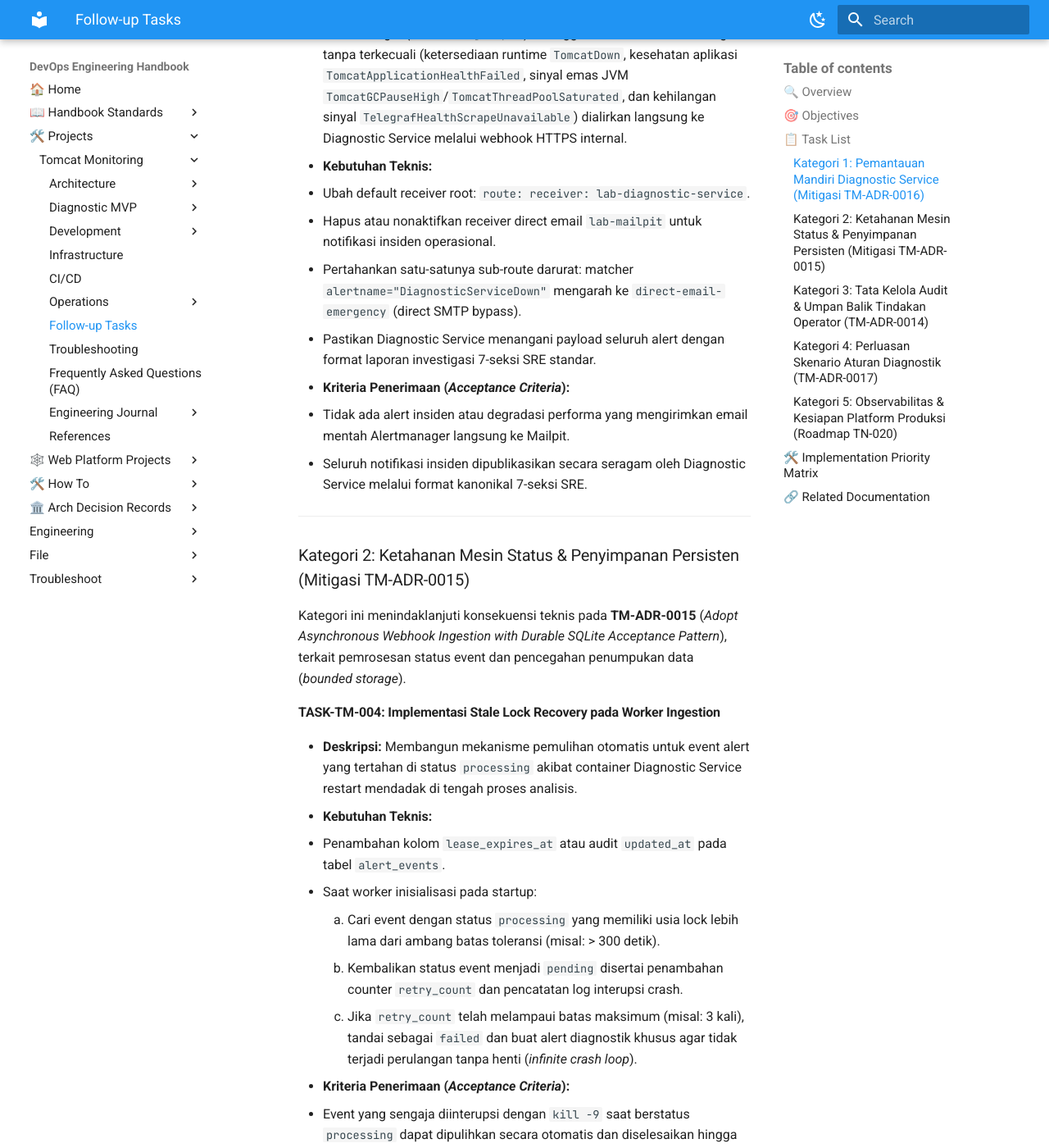
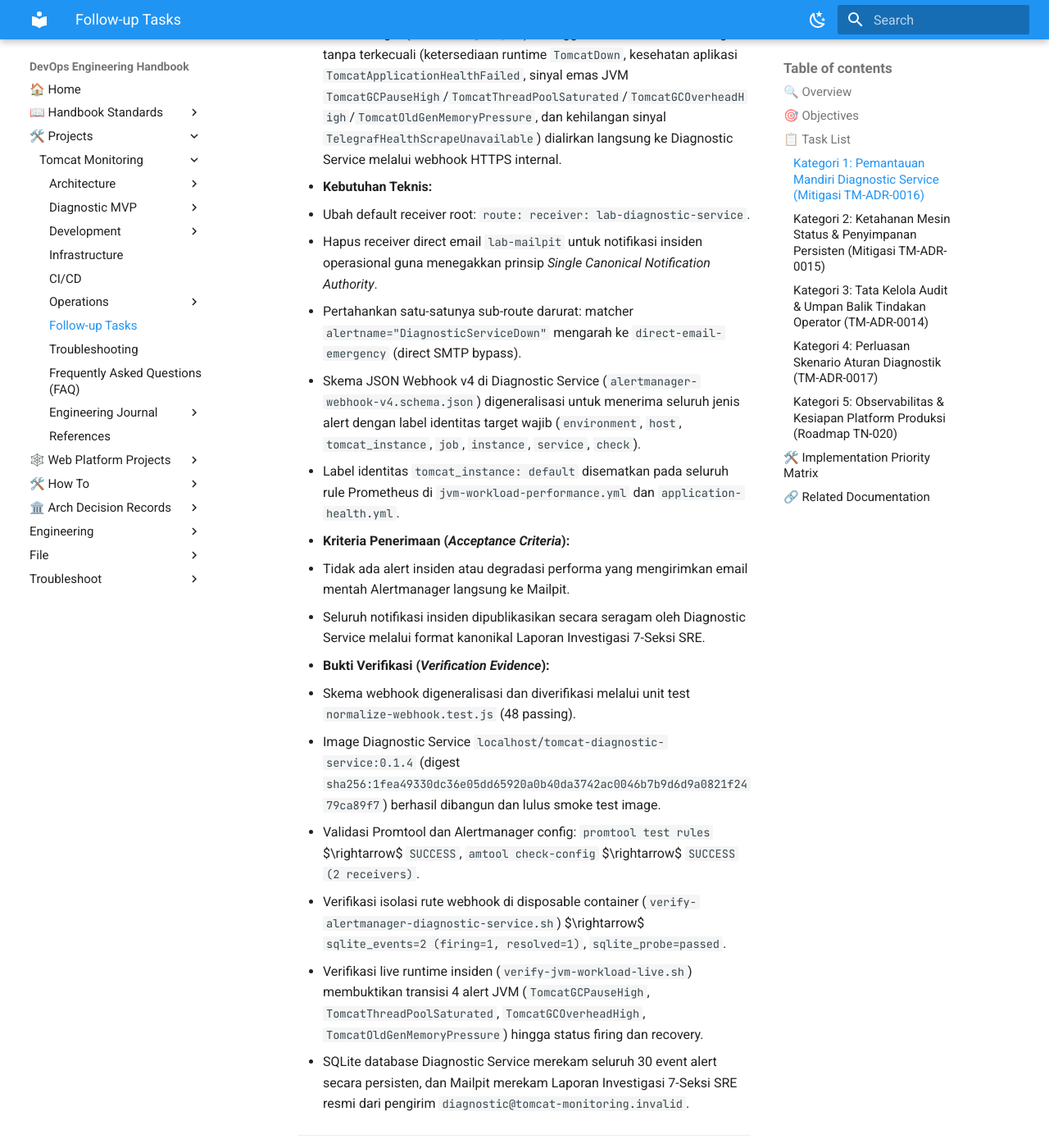
Before and after one commit to edkas07-oss/devops-handbook, an MkDocs documentation site: the page built from docs/projects/tomcat-monitoring/follow-up-tasks.md, in a window 1280 px wide and 1400 px high, scrolled down 5164 px. Shown: the whole window at 82% size. Built offline with MkDocs 1.6.1 and Material for MkDocs 9.7.7, drawn with Linux system fonts in a browser that asks for light colours; some of the changed text lies outside the part shown.

Commit message:
docs(tomcat-monitoring): mark TASK-TM-017 completed with live verification evidence

```diff
--- a/docs/projects/tomcat-monitoring/follow-up-tasks.md
+++ b/docs/projects/tomcat-monitoring/follow-up-tasks.md
@@ -139,17 +139,25 @@ Kategori ini merupakan prioritas utama (*Critical*) untuk mengantisipasi keterba
 
 #### TASK-TM-017: Migrasi Universal Ingestion Alertmanager ke Diagnostic Service
 
-- **Status:** `Planned` 📋
+- **Status:** `Completed` ✅
 - **Deskripsi:**
-  Mengubah konfigurasi root route dan receiver pada Alertmanager (`alertmanager.yml`) sehingga seluruh alert monitoring tanpa terkecuali (ketersediaan runtime `TomcatDown`, kesehatan aplikasi `TomcatApplicationHealthFailed`, sinyal emas JVM `TomcatGCPauseHigh`/`TomcatThreadPoolSaturated`, dan kehilangan sinyal `TelegrafHealthScrapeUnavailable`) dialirkan langsung ke Diagnostic Service melalui webhook HTTPS internal.
+  Mengubah konfigurasi root route dan receiver pada Alertmanager (`alertmanager.yml`) sehingga seluruh alert monitoring tanpa terkecuali (ketersediaan runtime `TomcatDown`, kesehatan aplikasi `TomcatApplicationHealthFailed`, sinyal emas JVM `TomcatGCPauseHigh`/`TomcatThreadPoolSaturated`/`TomcatGCOverheadHigh`/`TomcatOldGenMemoryPressure`, dan kehilangan sinyal `TelegrafHealthScrapeUnavailable`) dialirkan langsung ke Diagnostic Service melalui webhook HTTPS internal.
 - **Kebutuhan Teknis:**
   - Ubah default receiver root: `route: receiver: lab-diagnostic-service`.
-  - Hapus atau nonaktifkan receiver direct email `lab-mailpit` untuk notifikasi insiden operasional.
+  - Hapus receiver direct email `lab-mailpit` untuk notifikasi insiden operasional guna menegakkan prinsip *Single Canonical Notification Authority*.
   - Pertahankan satu-satunya sub-route darurat: matcher `alertname="DiagnosticServiceDown"` mengarah ke `direct-email-emergency` (direct SMTP bypass).
-  - Pastikan Diagnostic Service menangani payload seluruh alert dengan format laporan investigasi 7-seksi SRE standar.
+  - Skema JSON Webhook v4 di Diagnostic Service (`alertmanager-webhook-v4.schema.json`) digeneralisasi untuk menerima seluruh jenis alert dengan label identitas target wajib (`environment`, `host`, `tomcat_instance`, `job`, `instance`, `service`, `check`).
+  - Label identitas `tomcat_instance: default` disematkan pada seluruh rule Prometheus di `jvm-workload-performance.yml` dan `application-health.yml`.
 - **Kriteria Penerimaan (*Acceptance Criteria*):**
   - Tidak ada alert insiden atau degradasi performa yang mengirimkan email mentah Alertmanager langsung ke Mailpit.
-  - Seluruh notifikasi insiden dipublikasikan secara seragam oleh Diagnostic Service melalui format kanonikal 7-seksi SRE.
+  - Seluruh notifikasi insiden dipublikasikan secara seragam oleh Diagnostic Service melalui format kanonikal Laporan Investigasi 7-Seksi SRE.
+- **Bukti Verifikasi (*Verification Evidence*):**
+  - Skema webhook digeneralisasi dan diverifikasi melalui unit test `normalize-webhook.test.js` (48 passing).
+  - Image Diagnostic Service `localhost/tomcat-diagnostic-service:0.1.4` (digest `sha256:1fea49330dc36e05dd65920a0b40da3742ac0046b7b9d6d9a0821f2479ca89f7`) berhasil dibangun dan lulus smoke test image.
+  - Validasi Promtool dan Alertmanager config: `promtool test rules` $\rightarrow$ `SUCCESS`, `amtool check-config` $\rightarrow$ `SUCCESS (2 receivers)`.
+  - Verifikasi isolasi rute webhook di disposable container (`verify-alertmanager-diagnostic-service.sh`) $\rightarrow$ `sqlite_events=2 (firing=1, resolved=1)`, `sqlite_probe=passed`.
+  - Verifikasi live runtime insiden (`verify-jvm-workload-live.sh`) membuktikan transisi 4 alert JVM (`TomcatGCPauseHigh`, `TomcatThreadPoolSaturated`, `TomcatGCOverheadHigh`, `TomcatOldGenMemoryPressure`) hingga status firing dan recovery.
+  - SQLite database Diagnostic Service merekam seluruh 30 event alert secara persisten, dan Mailpit merekam Laporan Investigasi 7-Seksi SRE resmi dari pengirim `diagnostic@tomcat-monitoring.invalid`.
 
 ---
 
```
Also changed, not shown: other parts of docs/projects/tomcat-monitoring/follow-up-tasks.md (+1 -1 lines).
